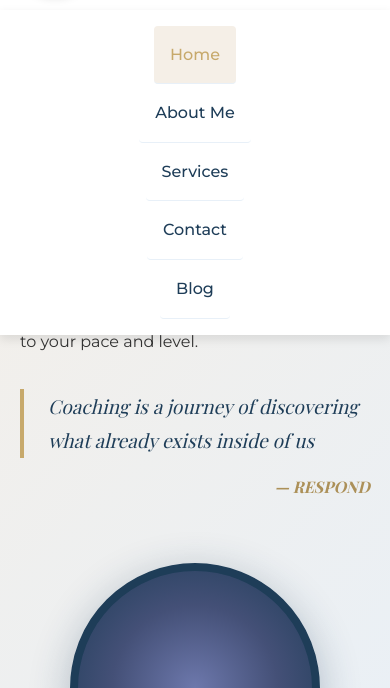
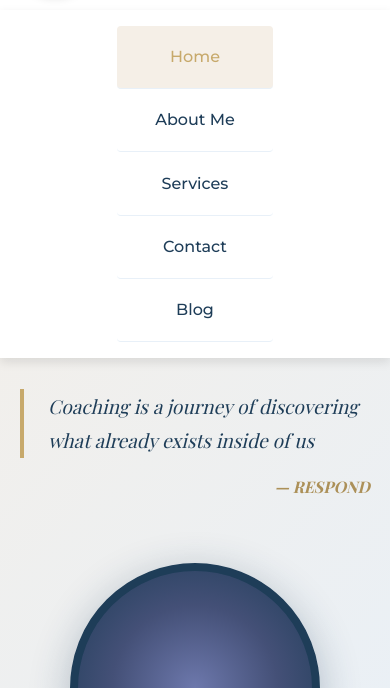
Before and after one commit to smitar217/smitar217.github.io, a plain HTML site: page index.html in a window 390 px wide. Both pictures are taken after a click on the button "Toggle menu". Shown: the part 96-784 px from the top of the page. Drawn offline with nearby package versions, Linux system fonts and the light colour scheme.

Commit message:
menu smoothnes changes

```diff
--- a/css/style.css
+++ b/css/style.css
@@ -1435,7 +1435,8 @@ ul {
         width: 100%;
         max-height: 0;
         overflow: hidden;
-        transition: max-height 0.3s ease;
+        transition: max-height 0.4s cubic-bezier(0.4, 0, 0.2, 1),
+                    padding 0.4s cubic-bezier(0.4, 0, 0.2, 1);
         background-color: #FFFFFF;
         position: absolute;
         top: 100%;
@@ -1444,11 +1445,14 @@ ul {
         box-shadow: 0 4px 10px rgba(0, 0, 0, 0.1);
         z-index: 999;
         margin-top: 0;
+        padding: 0;
+        opacity: 1;
     }
 
     .nav-menu.active {
         max-height: 500px;
         padding: 1rem 0;
+        opacity: 1;
     }
 
     .nav-links {
@@ -1457,12 +1461,20 @@ ul {
         width: 100%;
     }
 
+    .nav-links li {
+        width: 40%;
+        display: block;
+    }
+
     .nav-link {
-        padding: 1rem;
+        padding: 1.2rem 1rem;
         width: 100%;
         text-align: center;
         border-bottom: 1px solid #E8F0F8;
         display: block;
+        box-sizing: border-box;
+        min-height: 56px;
+        line-height: 1.5;
     }
 
     .mobile-menu-toggle {
```
